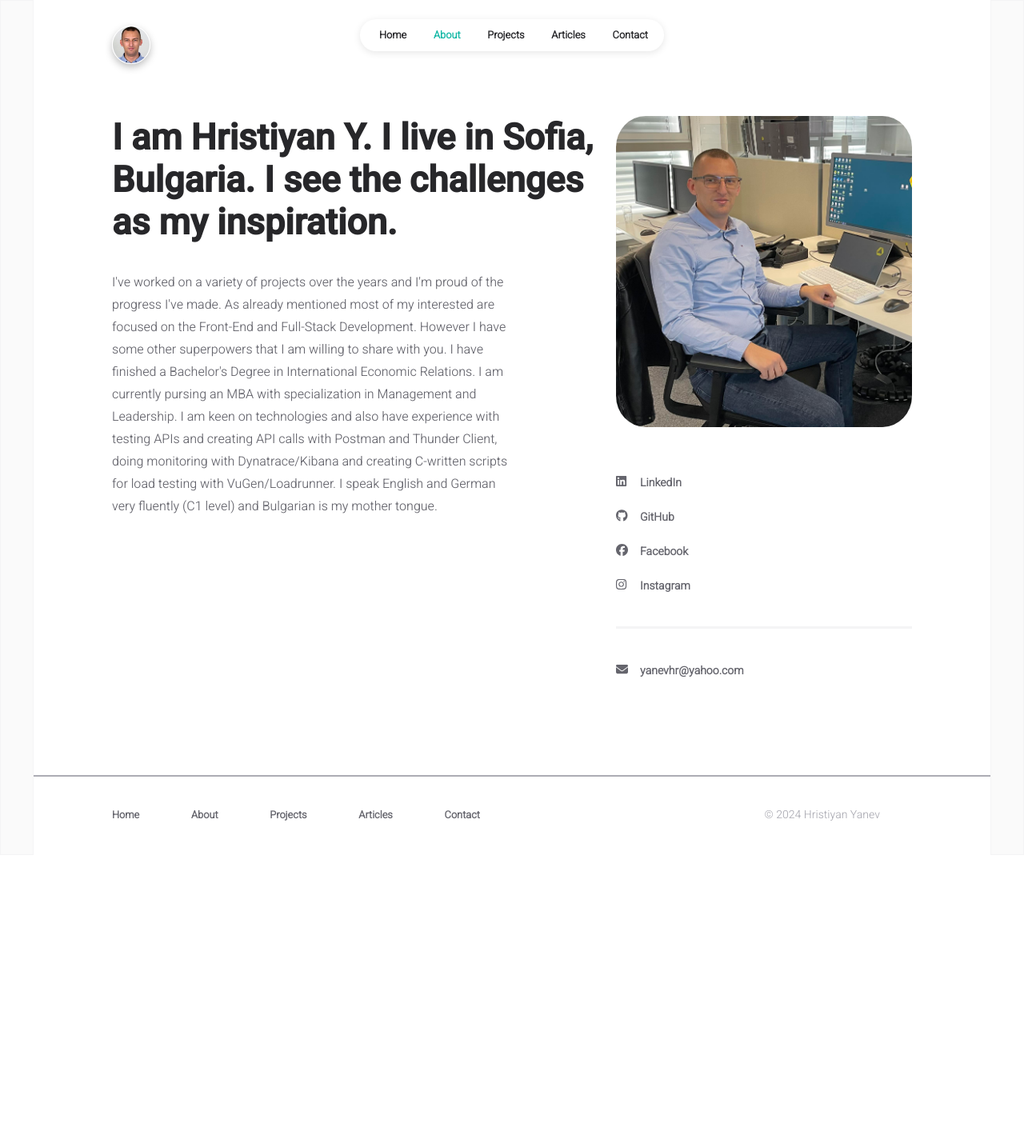
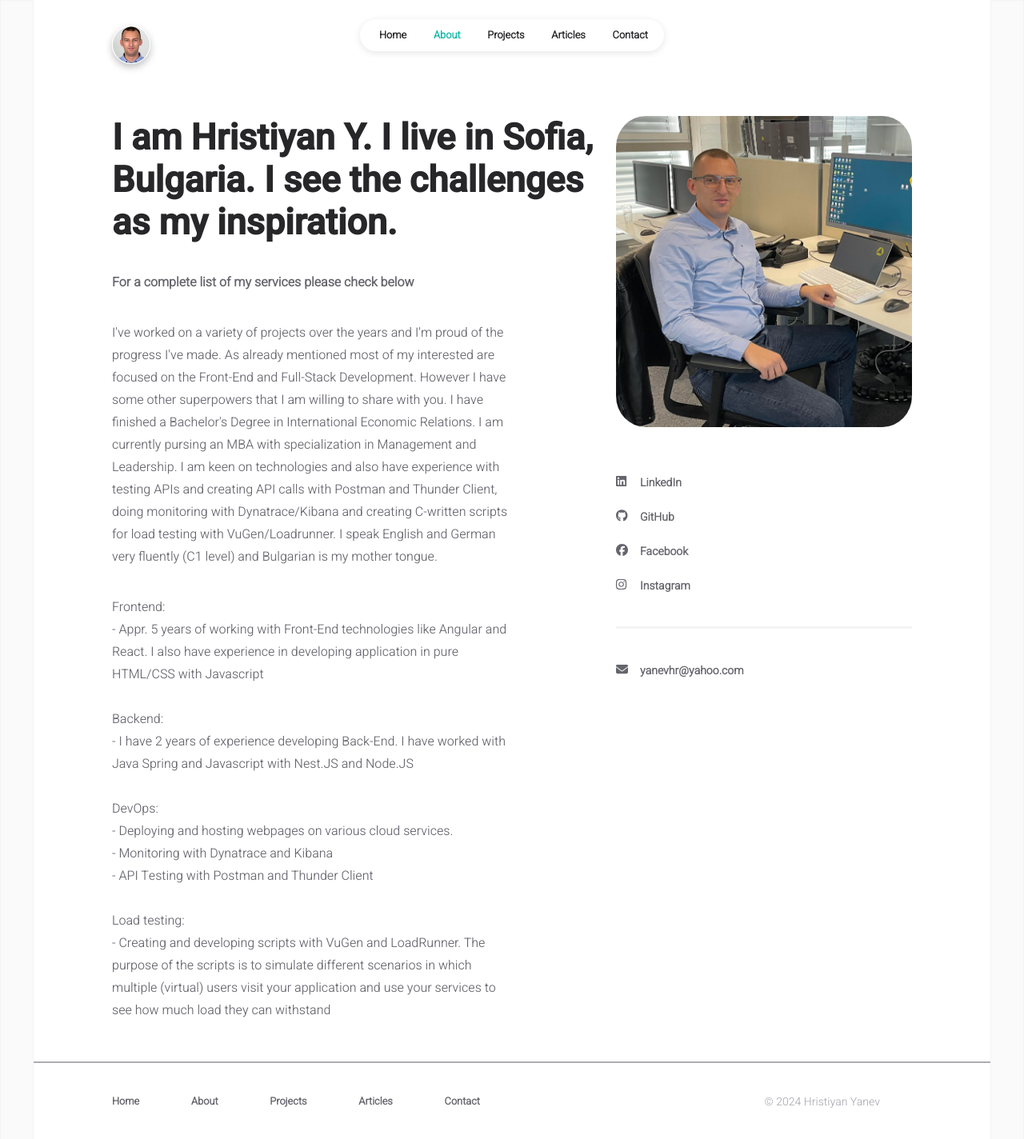
Before and after one commit to Hristian233/Hristiyan-Yanev-Portfolio, a React (Create React App) app: page /about in a window 1280 px wide. Shown: the top 1424 px of the page at 80% size. Before the commit the page ends 1069 px from the top, so only its background shows below. Built offline with nearby package versions, Linux system fonts and the light colour scheme.

Commit message:
Add services

```diff
--- a/src/pages/about.jsx
+++ b/src/pages/about.jsx
@@ -45,8 +45,38 @@ const About = () => {
 									{INFO.about.title}
 								</div>
 
+								<div className="subtitle about-subtitle reference">
+									For a complete list of my services please
+									check below
+								</div>
+
 								<div className="subtitle about-subtitle">
 									{INFO.about.description}
+								</div>
+
+								<div className="subtitle about-subtitle">
+									Frontend: <br />
+									- Appr. 5 years of working with Front-End
+									technologies like Angular and React. I also
+									have experience in developing application in
+									pure HTML/CSS with Javascript <br /> <br />
+									Backend: <br /> - I have 2 years of
+									experience developing Back-End. I have
+									worked with Java Spring and Javascript with
+									Nest.JS and Node.JS <br /> <br />
+									DevOps: <br />
+									- Deploying and hosting webpages on various
+									cloud services. <br />- Monitoring with
+									Dynatrace and Kibana
+									<br /> - API Testing with Postman and
+									Thunder Client <br /> <br />
+									Load testing: <br />- Creating and
+									developing scripts with VuGen and
+									LoadRunner. The purpose of the scripts is to
+									simulate different scenarios in which
+									multiple (virtual) users visit your
+									application and use your services to see how
+									much load they can withstand
 								</div>
 							</div>
 
--- a/src/pages/styles/about.css
+++ b/src/pages/styles/about.css
@@ -35,6 +35,10 @@
 
 .about-subtitle {
 	width: 80% !important;
+}
+
+.reference {
+	font-weight: bold;
 }
 
 .about-left-side {
```
